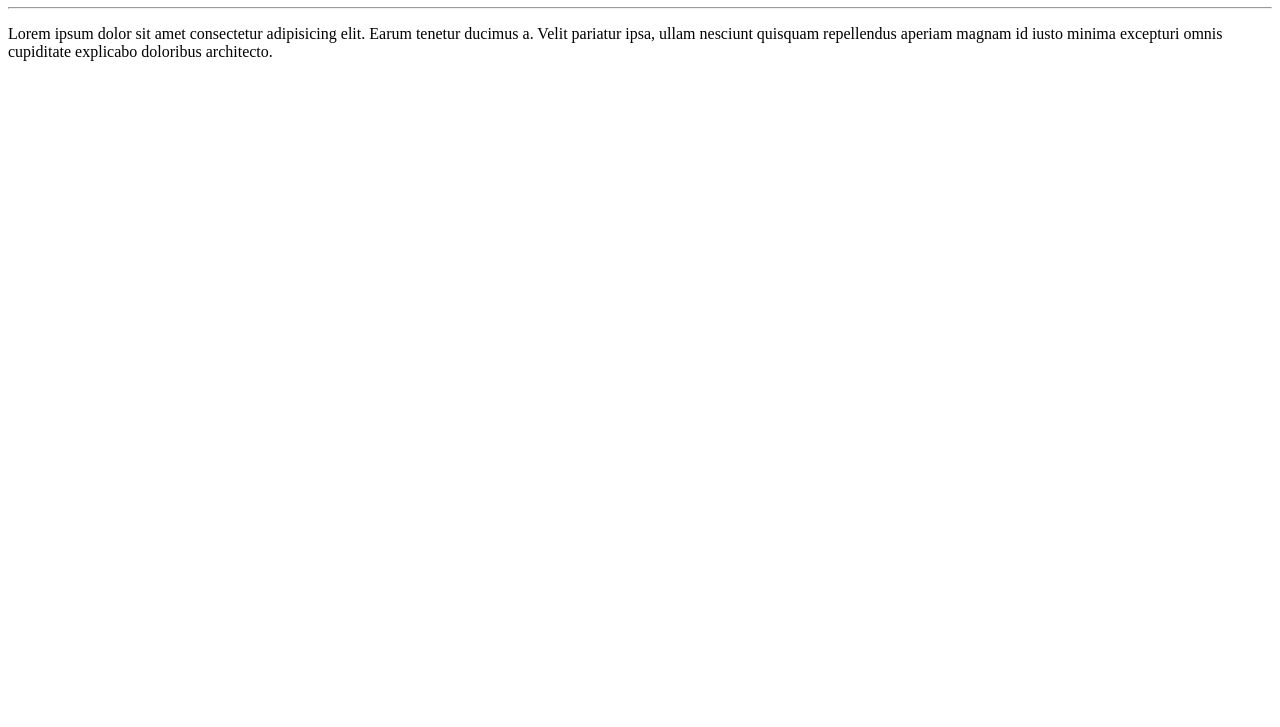
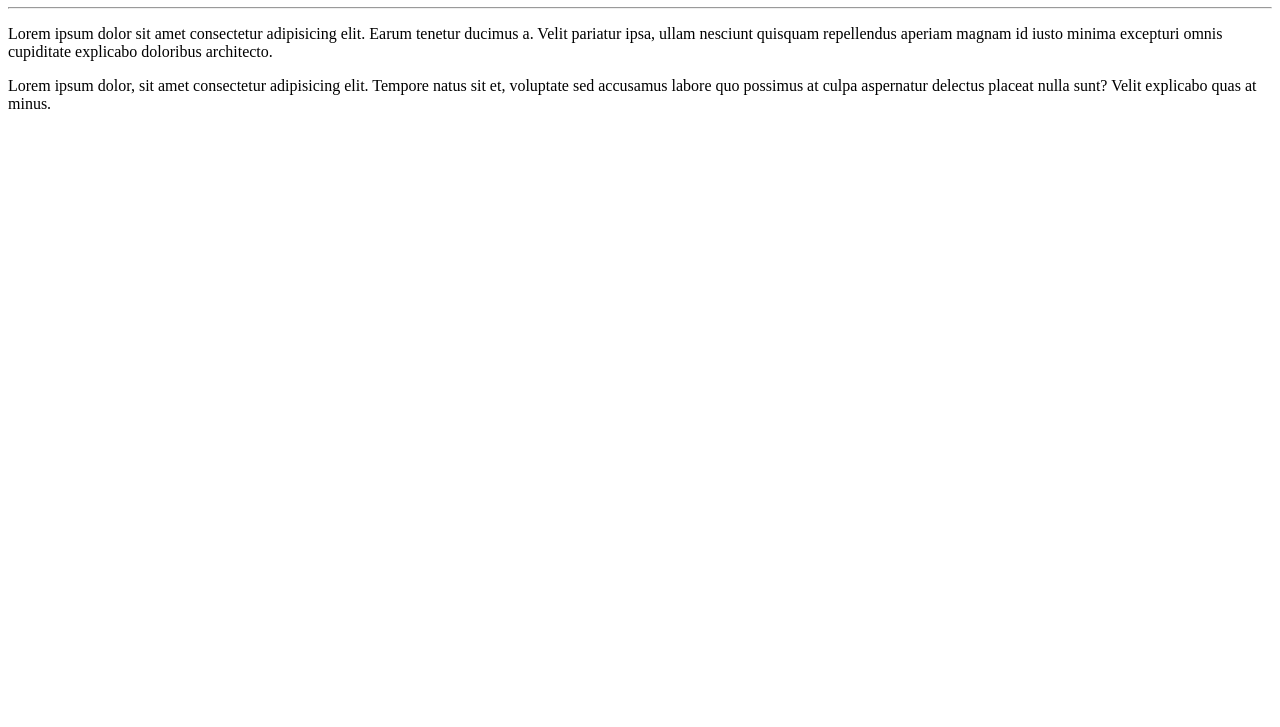
Before and after one commit to andersondeoliveirasantos/Ola-Mundo, a plain HTML site: page site-exemplo/index.html in a window 1280 px wide. Shown: the part 73-800 px from the top of the page. Drawn offline with Linux system fonts and the light colour scheme.

Commit message:
Adicionei um parágrafo

```diff
--- a/site-exemplo/index.html
+++ b/site-exemplo/index.html
@@ -10,5 +10,6 @@
     <h1>Olá, Mundo!</h1>
     <hr>
     <p>Lorem ipsum dolor sit amet consectetur adipisicing elit. Earum tenetur ducimus a. Velit pariatur ipsa, ullam nesciunt quisquam repellendus aperiam magnam id iusto minima excepturi omnis cupiditate explicabo doloribus architecto.</p>
+    <p>Lorem ipsum dolor, sit amet consectetur adipisicing elit. Tempore natus sit et, voluptate sed accusamus labore quo possimus at culpa aspernatur delectus placeat nulla sunt? Velit explicabo quas at minus.</p>
 </body>
 </html>
```
